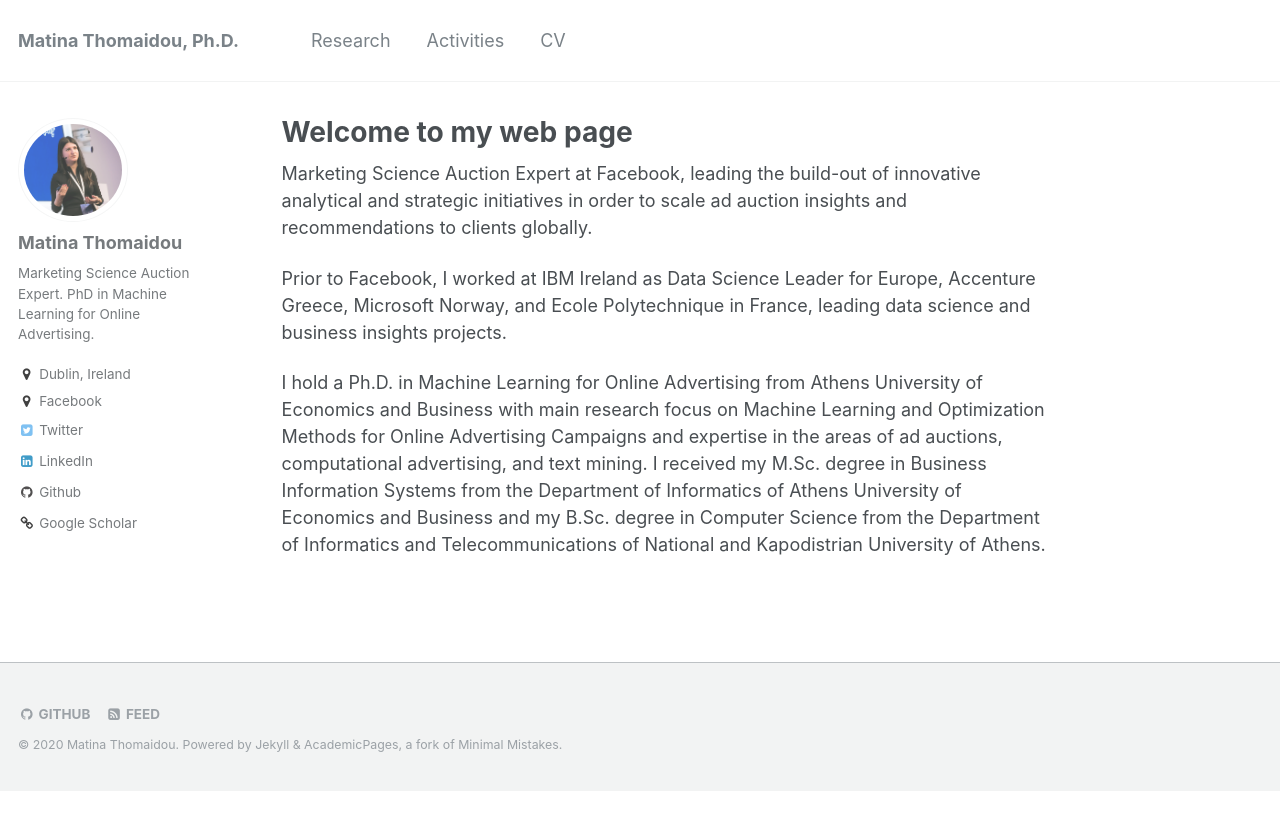
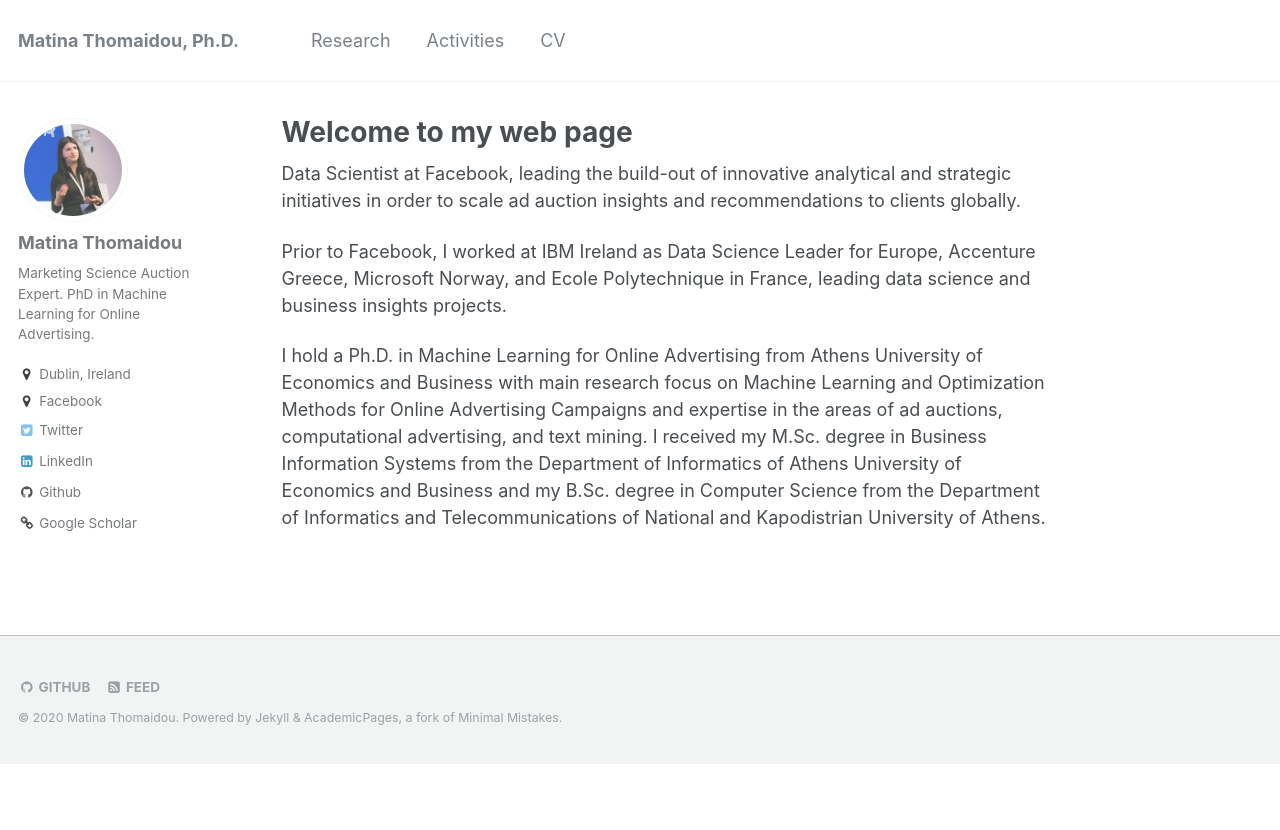
Before and after one commit to matinathomaidou/matinathomaidou.github.io, a Jekyll site: the page built from _pages/about.md, in a window 1280 px wide. Shown: the top 830 px of the page. Built offline with Jekyll 4.4.1, drawn with Linux system fonts in a browser that asks for light colours.

```diff
--- a/_pages/about.md
+++ b/_pages/about.md
@@ -8,7 +8,7 @@ redirect_from:
   - /about.html
 ---
 
-Marketing Science Auction Expert at Facebook, leading the build-out of innovative analytical and strategic initiatives in order to scale ad auction insights and recommendations to clients globally.
+Data Scientist at Facebook, leading the build-out of innovative analytical and strategic initiatives in order to scale ad auction insights and recommendations to clients globally.
 
 Prior to Facebook, I worked at IBM Ireland as Data Science Leader for Europe, Accenture Greece, Microsoft Norway, and Ecole Polytechnique in France, leading data science and business insights projects.
 
```
Also changed, not shown: _pages/cv.md (+1 -1 lines), 1 other file.
